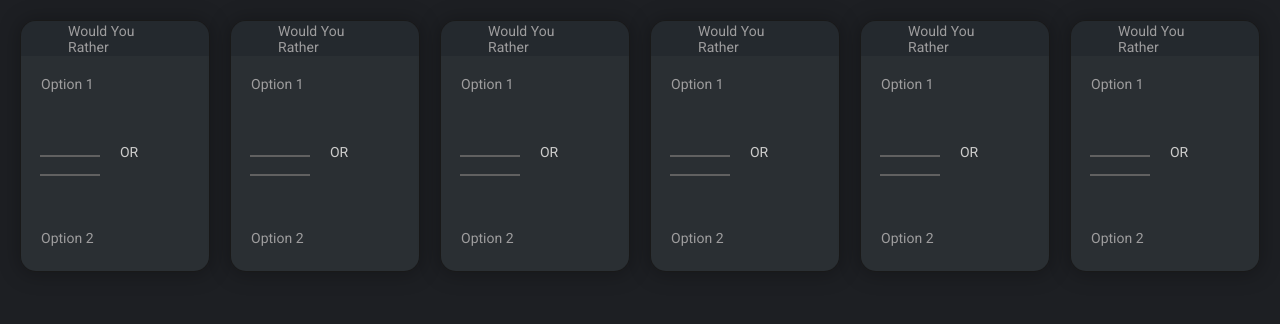
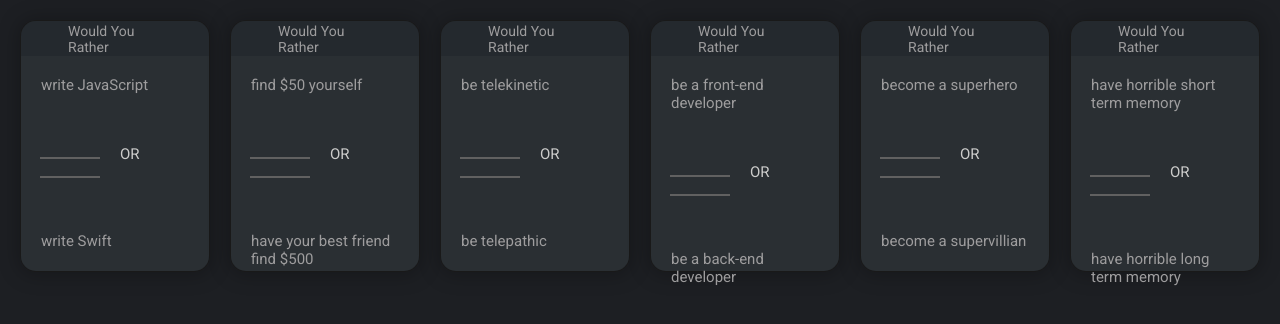
Before and after one commit to oahmaro/would-you-rather, a React (Create React App) app: page / in a window 1280 px wide. Shown: the top 324 px of the page. Built offline with nearby package versions, Linux system fonts and the light colour scheme.

Commit message:
refactor: fix components

```diff
--- a/src/components/App.js
+++ b/src/components/App.js
@@ -1,5 +1,5 @@
 import React, { Component } from 'react';
-import Login from '../components/Login'
+// import Login from '../components/Login'
 import { connect } from 'react-redux'
 import { handleInitialData } from '../actions/shared'
 import Dashboard from './Dashboard'
--- a/src/components/Dashboard.js
+++ b/src/components/Dashboard.js
@@ -4,11 +4,10 @@ import Poll from './Poll'
 
 class Dashboard extends Component {
     render () {
-        console.log(this.props)
         return (
             <div className='question-form margin'>
                 {this.props.questionIds.map((id) => (
-                    <Poll key={id}/>
+                    <Poll key={id} id={id}/>
                 ))}
             </div>
         )
--- a/src/components/Icon.js
+++ /dev/null
@@ -1,36 +0,0 @@
-import React from 'react'
-import PropTypes from 'prop-types'
-
-const Icon = props => {
-    const styles = {
-      svg: {
-        display: 'inline-block',
-        verticalAlign: 'middle',
-      },
-      path: {
-        fill: props.color,
-      },
-    };
-
-    return (
-      <svg
-        style={styles.svg}
-        width={`${props.size}px`}
-        height={`${props.size}px`}
-        viewBox="0 0 512 512">
-        <path style={styles.path} d={props.icon}></path>
-      </svg>
-    );
-  };
-
-  Icon.propTypes = {
-    icon: PropTypes.string.isRequired,
-    size: PropTypes.number,
-    color: PropTypes.string,
-  };
-
-  Icon.defaultProps = {
-    size: 16,
-  };
-
-  export default Icon;
--- a/src/components/Login.js
+++ b/src/components/Login.js
@@ -1,6 +1,4 @@
 import React, { Component } from 'react'
-import Icon from './Icon'
-import { iconLib } from '../iconLib'
 
 class Login extends Component {
     render () {
--- a/src/components/Poll.js
+++ b/src/components/Poll.js
@@ -1,24 +1,42 @@
 import React, { Component } from 'react'
+import { connect } from 'react-redux'
 
 class Poll extends Component {
     render () {
+        const { question } = this.props
+
+        if (question === null ) {
+            return <p>This question doesn't exist</p>
+        }
+
+        const { optionOne, optionTwo } = question
+
         return (
             <div className='form margin'>
             <div className='form-header'>
                 <p className='form-title'>Would You Rather</p>
             </div>
             <div className='form-body'>
-                <p className='options'> Option 1</p>
+                <p className='options'>{optionOne.text}</p>
                 <div className='or-seperator'>
                     <hr/>
                     <p className='inline-p'>OR</p>
                     <hr/>
                 </div>
-                <p className='options'> Option 2</p>
+                <p className='options'>{optionTwo.text}</p>
             </div>
         </div>
         )
     }
 }
 
-export default Poll
+function mapStateToProps ({authedUser, questions}, { id }) {
+    const question = questions[id]
+
+    return {
+        authedUser,
+        question,
+    }
+}
+
+export default connect(mapStateToProps)(Poll)
--- a/src/index.css
+++ b/src/index.css
@@ -8,7 +8,7 @@ body {
 
 p {
   margin: 0;
-  font-size: 14px;
+  font-size: 15px;
 }
 
 .signin-form {
```
